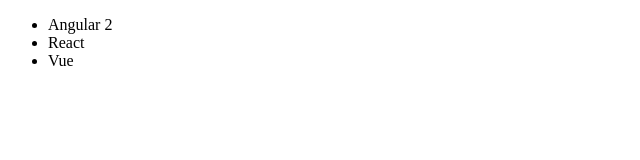
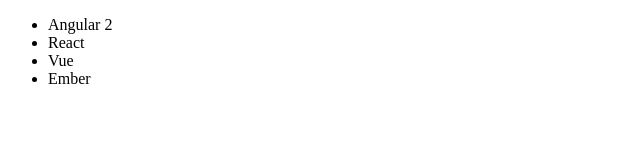
Before and after one commit to webhav/Test, a plain HTML site: page index.html in a window 1280 px wide. Shown: the full height of the page, 0-640 px from the left. Drawn offline with Linux system fonts and the light colour scheme.

Commit message:
added emberjs

```diff
--- a/index.html
+++ b/index.html
@@ -9,6 +9,7 @@
 		<li>Angular 2</li>
 		<li>React</li>
 		<li>Vue</li>
+		<li>Ember</li>
 	</ul>
 </div>
 </body>
```
